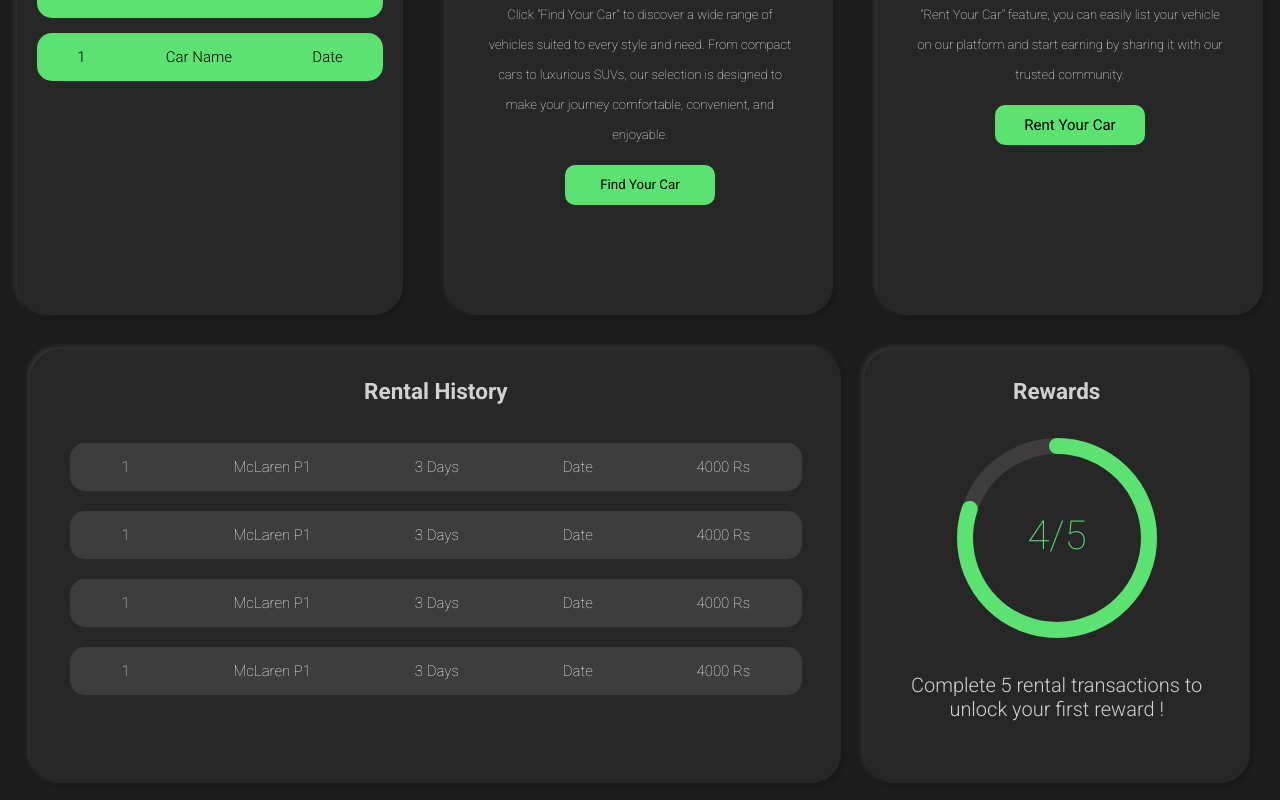
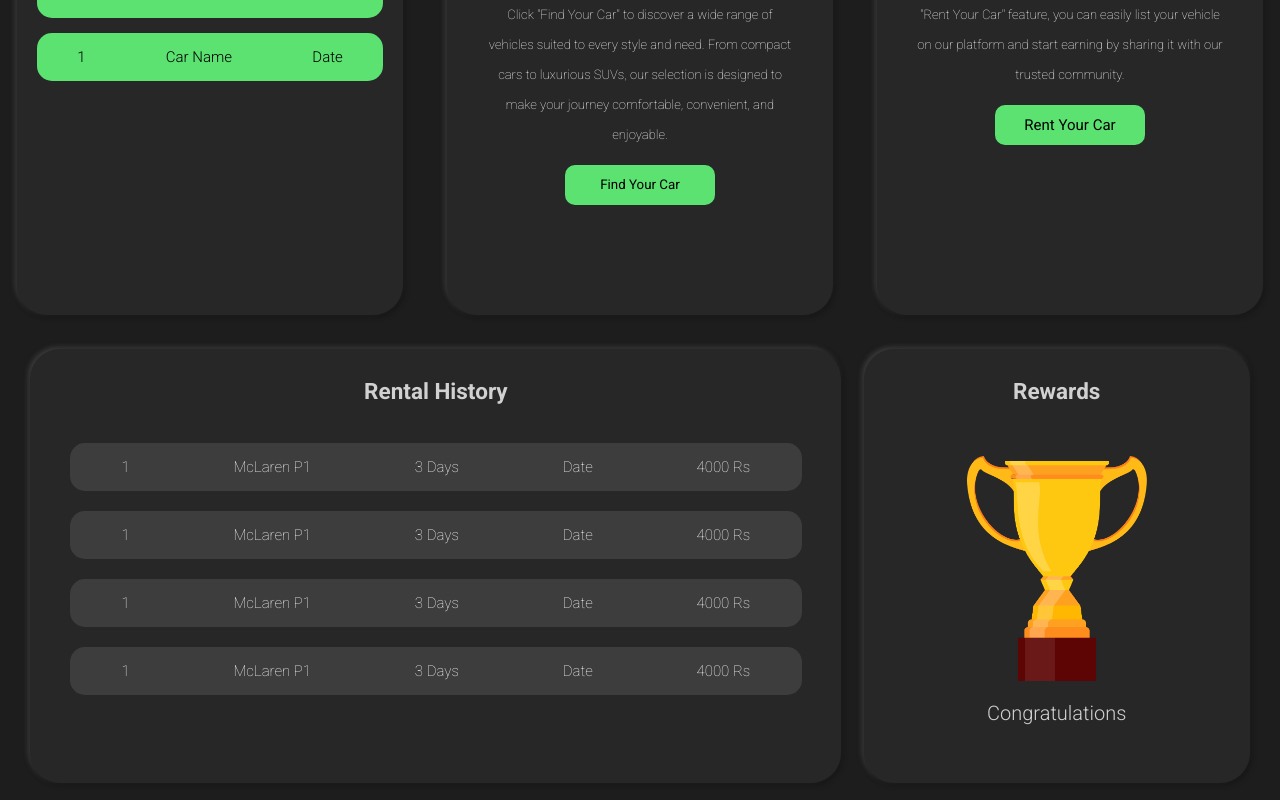
Before and after one commit to DevaduttM/DBMS_Project, a React (Vite) app in the folder Frontend/: page /dashboard in a window 1280 px wide. Shown: the part 256-1056 px from the top of the page. Built offline with nearby package versions, Linux system fonts and the light colour scheme; sample sign-in values are in the browser's storage; a web font is replaced by a local one.

Commit message:
latest commit

```diff
--- a/Frontend/src/components/Cars/Cars.jsx
+++ b/Frontend/src/components/Cars/Cars.jsx
@@ -12,7 +12,13 @@ const Cars = () => {
 
 const [btnsel, setBtnsel] = useState(0);
 const [dropdwn, setDropdwn] = useState(0);
+const [hatchback, setHatchback] = useState(false);
+const [sedan, setSedan] = useState(false);
+const [suv, setSuv] = useState(false);
+const [automatic, setAutomatic] = useState(false);
+const [manual, setManual] = useState(false);
 const [isMobile, setIsMobile] = useState(window.innerWidth <= 768);
+
 
 const loggedIn = window.localStorage.getItem('isLoggedIn');
 
@@ -77,18 +83,18 @@ useEffect(() => {
                             <hr />
                             <p>Seating Capacity :</p>
                             <div className="checkbox-div1">
-                                <input type="checkbox" id = "checkbox1" />
+                                <input type="checkbox" id = "checkbox1" checked = {hatchback} onChange={() => setHatchback(!hatchback)} />
                                 <label htmlFor="checkbox1">Hatchback</label>
-                                <input type="checkbox" id = "checkbox2" />
+                                <input type="checkbox" id = "checkbox2" checked = {sedan} onChange={() => setSedan(!sedan)}/>
                                 <label htmlFor="checkbox2">Sedan</label>
-                                <input type="checkbox" id = "checkbox3" />
+                                <input type="checkbox" id = "checkbox3" checked = {suv} onChange={() => setSuv(!suv)} />
                                 <label htmlFor="checkbox3">SUV</label>
                             </div>
                             <p>Transmission :</p>
                             <div className="checkbox-div2">
-                                <input type="checkbox" id = "checkbox4" />
+                                <input type="checkbox" id = "checkbox4" checked = {automatic} onChange={() => setAutomatic(!automatic)} />
                                 <label htmlFor="checkbox4">Automatic</label>
-                                <input type="checkbox" id = "checkbox5" />
+                                <input type="checkbox" id = "checkbox5" checked = {manual} onChange={() => setManual(!manual)} />
                                 <label htmlFor="checkbox5">Manual</label>
                             </div>
                         </motion.div>
--- a/Frontend/src/components/Dashboard/Dashboard.css
+++ b/Frontend/src/components/Dashboard/Dashboard.css
@@ -162,6 +162,19 @@
     height: 25px;
 }
 
+.trophy-img{
+    width: 180px;
+}
+
+.progress-content{
+    width: 100%;
+    height: 100%;
+    display: flex;
+    align-items: center;
+    justify-content: center;
+    flex-direction: column;
+}
+
 .account-dropdown {
     position: absolute;
     top: 50px;
@@ -272,8 +285,13 @@
 }
 
 .progress{
+    height: 100%;
+    width: 100%;
+}
+
+.progress-circle{
+    width: 200px;
     height: 200px;
-    width: 200px;
 }
 
 .reward-p{
--- a/Frontend/src/components/Dashboard/Dashboard.jsx
+++ b/Frontend/src/components/Dashboard/Dashboard.jsx
@@ -9,11 +9,13 @@ import { CircularProgressbar, buildStyles  } from 'react-circular-progressbar';
 import 'react-circular-progressbar/dist/styles.css';
 import DashItemsPast from './DashItemsPast';
 import CarSearch from '../CarSearch/CarSearch';
+import Trophy from '../../assets/Trophy.png'
 
 const Dashboard = () => {
     const [dropdown, setDropdown] = useState(false);
     const [user, setUser] = useState(null);
     const [showSearch, setShowSearch] = useState(false);
+    const [rewardValue, setRewardValue] = useState(5);
     const navigate = useNavigate();
 
     useEffect(() => {
@@ -85,7 +87,14 @@ const Dashboard = () => {
                     <div className="row1-items">
                         <h2 className="sub-title">Rewards</h2>
                         <div className="progress">
-                            <CircularProgressbar value={4} maxValue={5} text={'4/5'} styles={buildStyles({
+                            {
+                                rewardValue >= 5 && rewardValue < 10 ? ( <div className='progress-content'> <img src={ Trophy } className='trophy-img' alt="" />
+                                <p className='reward-p'>Congratulations</p>
+                                </div> )
+
+                                : (
+                                <div className='progress-content'>
+                                <CircularProgressbar value={rewardValue} maxValue={5} text={`${rewardValue}/5`} className='progress-circle' styles={buildStyles({
                                     pathColor: '#5be271',
                                     strokeLineCap: 'butt',
                                     trailColor: '#3f3d3d',
@@ -94,8 +103,12 @@ const Dashboard = () => {
                                     transform: 'rotate(0.25turn)',
                                     transformOrigin: 'center center',
                                 })} />
+                                <p className='reward-p'>Complete 5 rental transactions to unlock your first reward !</p>
                                 </div>
-                        <p className='reward-p'>Complete 5 rental transactions to unlock your first reward !</p>
+                            )
+                                }
+                        </div>
+
                     </div>
                 </motion.div>
             <AnimatePresence>
```
Also changed, not shown: Frontend/src/assets/Trophy.png (added), Frontend/src/assets/trophy.svg (added). Lines whose indentation alone changed are shown as unchanged.
